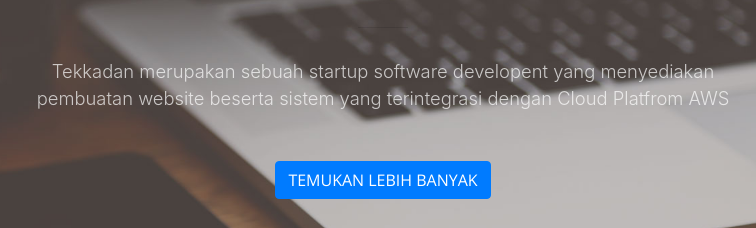
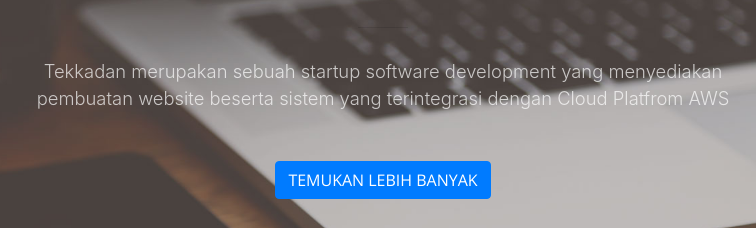
Before and after one commit to kaisarwijaya/landing, a website with bundled scripts: page index.html in a window 1280 px wide. Shown: the part 379-607 px from the top of the page, 257-1013 px from the left. Built offline with nearby package versions, Linux system fonts and the light colour scheme.

Commit message:
Update index.html

```diff
--- a/index.html
+++ b/index.html
@@ -64,7 +64,7 @@
           <hr>
         </div>
         <div class="col-lg-8 mx-auto">
-          <p class="text-faded mb-5">Tekkadan merupakan sebuah startup software developent yang menyediakan pembuatan website beserta sistem yang terintegrasi dengan Cloud Platfrom AWS</p>
+          <p class="text-faded mb-5">Tekkadan merupakan sebuah startup software development yang menyediakan pembuatan website beserta sistem yang terintegrasi dengan Cloud Platfrom AWS</p>
           <a class="btn btn-primary btn-xl js-scroll-trigger" href="#about">Temukan Lebih Banyak</a>
         </div>
       </div>
```
